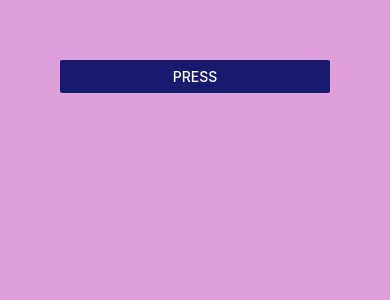
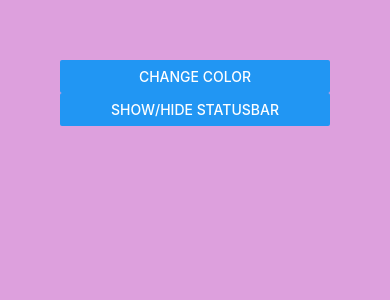
Before and after one commit to ehandresen/react-native-core-components, a React Native app: screen / in a window 390 px wide. Shown: the top 300 px of the page. Built offline with nearby package versions, Linux system fonts and the light colour scheme.

Commit message:
StatusBar component

```diff
--- a/App.js
+++ b/App.js
@@ -1,30 +1,30 @@
-import { View, Button, Image, Text, Modal } from 'react-native';
+import { View, StatusBar, Button } from 'react-native';
 import { useState } from 'react';
 
 // using require (commonJS) is preferred when dealing with static assets like images in react-native
 const logoImg = require('./assets/adaptive-icon.png');
 
 export default function App() {
-  const [isModalVisible, setIsModalVisible] = useState(false);
+  const [showStatusBar, setShowStatusBar] = useState(false);
+  const [color, setColor] = useState('dark-content');
+
+  const changeColor = () => {
+    if (color === 'dark-content') {
+      setColor('light-content');
+      return;
+    }
+
+    setColor('dark-content');
+  };
 
   return (
     <View style={{ flex: 1, backgroundColor: 'plum', padding: 60 }}>
+      <StatusBar barStyle={color} hidden={showStatusBar} />
+      <Button title="change color" onPress={changeColor} />
       <Button
-        title="press"
-        onPress={() => setIsModalVisible(true)}
-        color="midnightblue"
+        title="show/hide statusbar"
+        onPress={() => setShowStatusBar(!showStatusBar)}
       />
-      <Modal
-        visible={isModalVisible}
-        onRequestClose={() => setIsModalVisible(false)} // android back button, ios gesture
-        animationType="slide"
-        presentationStyle="pageSheet"
-      >
-        <View style={{ flex: 1, backgroundColor: 'lightblue', padding: 60 }}>
-          <Text>Modal content</Text>
-          <Button title="close" onPress={() => setIsModalVisible(false)} />
-        </View>
-      </Modal>
     </View>
   );
 }
```
